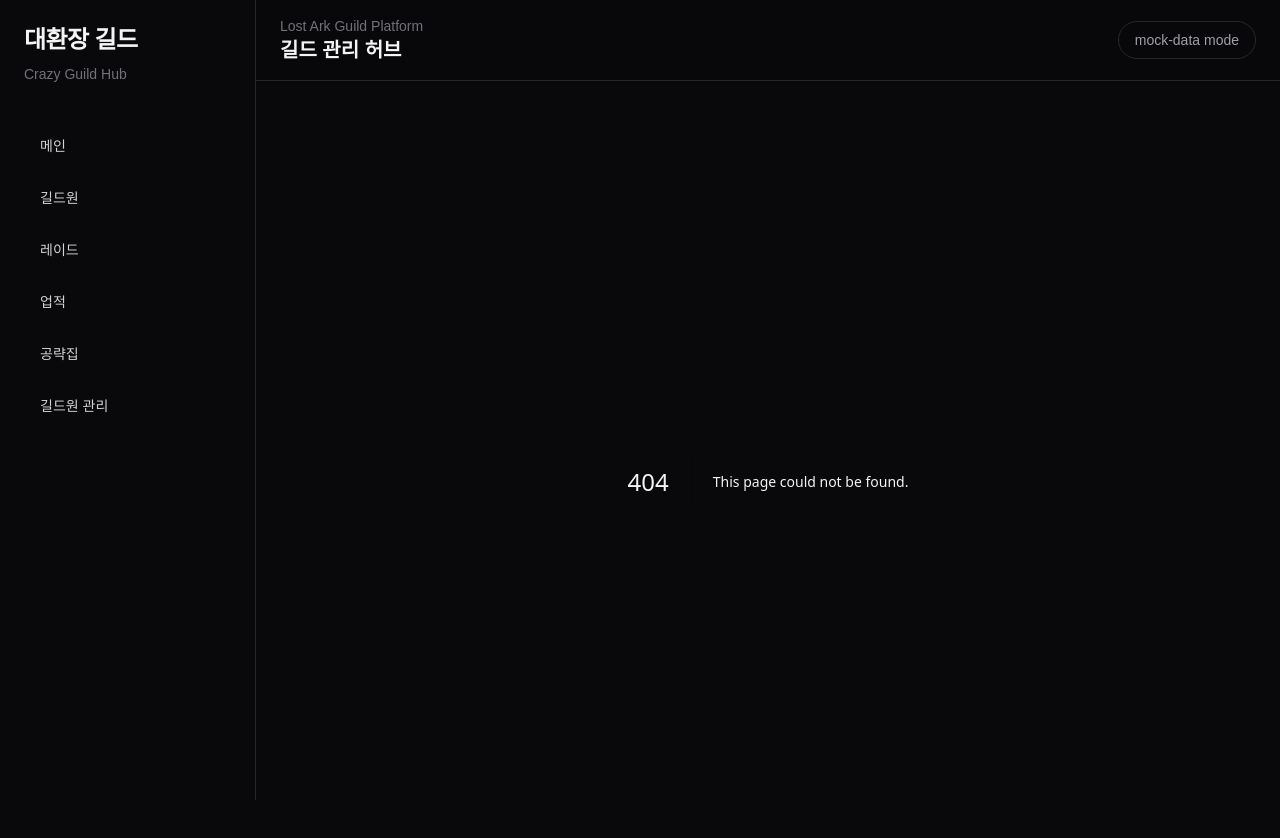
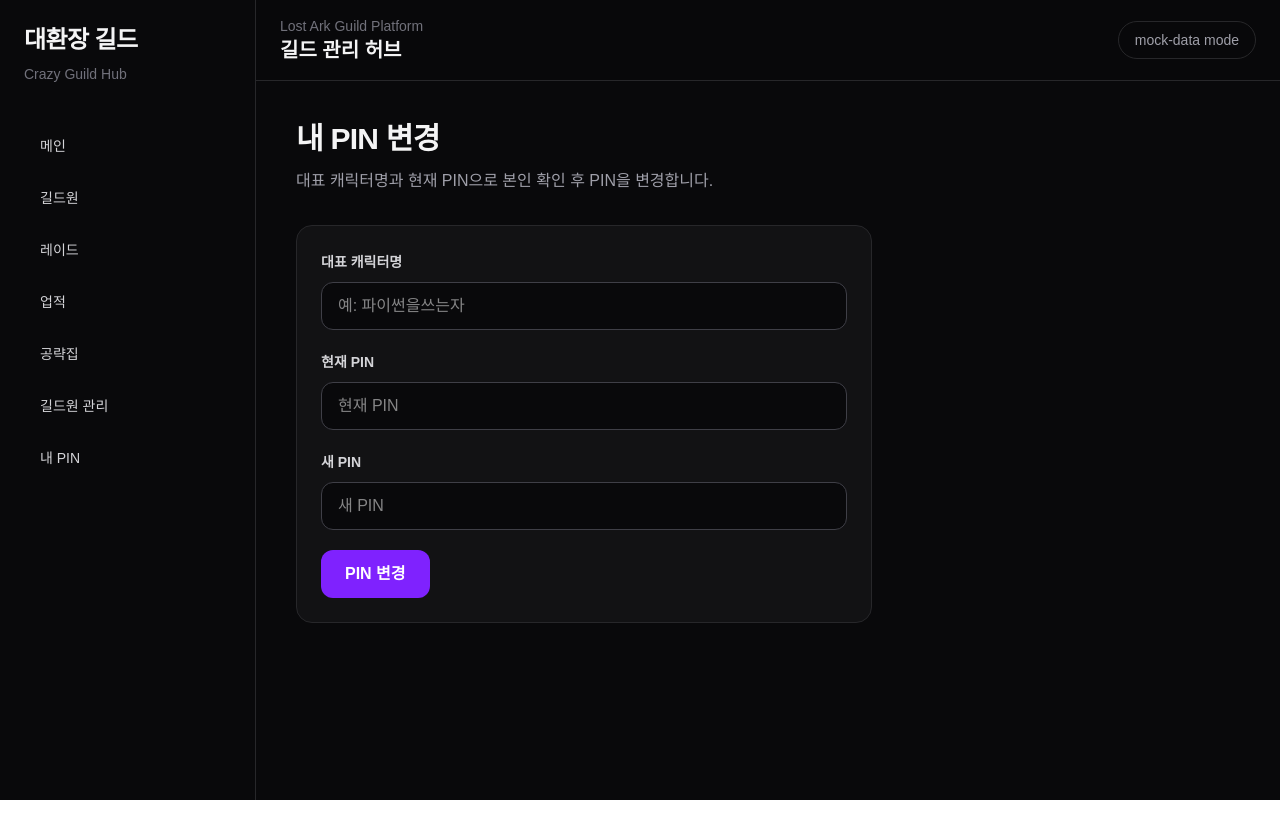
Before and after one commit to janghanyoung/crazy_guild_hub, a Next.js app: page /my/pin in a window 1280 px wide. Before the commit this address had no page. Shown: the top 838 px of the page. After the commit the page ends 800 px from the top, so only its background shows below. Built offline with nearby package versions, Linux system fonts and the light colour scheme; no server answers.

Commit message:
add guild member pin page

```diff
--- /dev/null
+++ b/app/my/pin/page.tsx
@@ -0,0 +1,121 @@
+"use client";
+
+import { useState } from "react";
+import PageContainer from "../../../components/ui/PageContainer";
+import SectionTitle from "../../../components/ui/SectionTitle";
+import { supabase } from "../../../lib/supabase/client";
+
+export default function PinPage() {
+  const [characterName, setCharacterName] = useState("");
+  const [currentPin, setCurrentPin] = useState("");
+  const [newPin, setNewPin] = useState("");
+  const [saving, setSaving] = useState(false);
+
+  async function handleChangePin() {
+    if (!characterName.trim()) {
+      alert("대표 캐릭터명을 입력하세요.");
+      return;
+    }
+
+    if (!currentPin.trim()) {
+      alert("현재 PIN을 입력하세요.");
+      return;
+    }
+
+    if (!newPin.trim()) {
+      alert("새 PIN을 입력하세요.");
+      return;
+    }
+
+    if (newPin.length < 4) {
+      alert("PIN은 최소 4자리로 설정하세요.");
+      return;
+    }
+
+    setSaving(true);
+
+    const { data: member, error: findError } = await supabase
+      .from("guild_members")
+      .select("id, main_character, pin_code")
+      .eq("main_character", characterName)
+      .eq("pin_code", currentPin)
+      .single();
+
+    if (findError || !member) {
+      setSaving(false);
+      alert("대표 캐릭터명 또는 현재 PIN이 틀렸습니다.");
+      return;
+    }
+
+    const { error } = await supabase
+      .from("guild_members")
+      .update({ pin_code: newPin })
+      .eq("id", member.id);
+
+    setSaving(false);
+
+    if (error) {
+      alert(error.message);
+      return;
+    }
+
+    localStorage.setItem("guild_main_character", member.main_character);
+
+    alert("PIN이 변경되었습니다.");
+    setCurrentPin("");
+    setNewPin("");
+  }
+
+  return (
+    <PageContainer>
+      <SectionTitle
+        title="내 PIN 변경"
+        description="대표 캐릭터명과 현재 PIN으로 본인 확인 후 PIN을 변경합니다."
+      />
+
+      <div className="max-w-xl space-y-5 rounded-2xl border border-zinc-800 bg-zinc-900/60 p-6">
+        <div>
+          <label className="text-sm font-bold text-zinc-300">
+            대표 캐릭터명
+          </label>
+          <input
+            value={characterName}
+            onChange={(e) => setCharacterName(e.target.value)}
+            placeholder="예: 파이썬을쓰는자"
+            className="mt-2 h-12 w-full rounded-xl border border-zinc-700 bg-zinc-950 px-4 text-white"
+          />
+        </div>
+
+        <div>
+          <label className="text-sm font-bold text-zinc-300">현재 PIN</label>
+          <input
+            type="password"
+            value={currentPin}
+            onChange={(e) => setCurrentPin(e.target.value)}
+            placeholder="현재 PIN"
+            className="mt-2 h-12 w-full rounded-xl border border-zinc-700 bg-zinc-950 px-4 text-white"
+          />
+        </div>
+
+        <div>
+          <label className="text-sm font-bold text-zinc-300">새 PIN</label>
+          <input
+            type="password"
+            value={newPin}
+            onChange={(e) => setNewPin(e.target.value)}
+            placeholder="새 PIN"
+            className="mt-2 h-12 w-full rounded-xl border border-zinc-700 bg-zinc-950 px-4 text-white"
+          />
+        </div>
+
+        <button
+          onClick={handleChangePin}
+          disabled={saving}
+          className="h-12 rounded-xl bg-violet-600 px-6 font-bold text-white hover:bg-violet-500 disabled:opacity-50"
+        >
+          {saving ? "변경 중..." : "PIN 변경"}
+        </button>
+      </div>
+    </PageContainer>
+  );
+}
--- a/app/raids/[id]/RaidJoinForm.tsx
+++ b/app/raids/[id]/RaidJoinForm.tsx
@@ -1,14 +1,10 @@
 "use client";
 
-import { useState } from "react";
+import { useEffect, useState } from "react";
 import { useRouter } from "next/navigation";
 import { supabase } from "../../../lib/supabase/client";
 
-export default function RaidJoinForm({
-  raidId,
-}: {
-  raidId: string;
-}) {
+export default function RaidJoinForm({ raidId }: { raidId: string }) {
   const router = useRouter();
 
   const [characterName, setCharacterName] = useState("");
@@ -16,6 +12,14 @@ export default function RaidJoinForm({
   const [role, setRole] = useState("딜러");
   const [memo, setMemo] = useState("");
   const [loading, setLoading] = useState(false);
+
+  useEffect(() => {
+    const savedName = localStorage.getItem("guild_main_character");
+
+    if (savedName) {
+      setCharacterName(savedName);
+    }
+  }, []);
 
   async function handleJoin() {
     if (!characterName.trim()) {
@@ -43,9 +47,7 @@ export default function RaidJoinForm({
       return;
     }
 
-    const { error } = await supabase
-      .from("raid_participants")
-      .insert({
+    const { error } = await supabase.from("raid_participants").insert({
       raid_id: raidId,
       guild_member_id: member.id,
       character_name: member.main_character,
@@ -56,7 +58,10 @@ export default function RaidJoinForm({
     setLoading(false);
 
     if (error) {
-      if (error.message.includes("duplicate")) {
+      if (
+        error.message.includes("duplicate") ||
+        error.code === "23505"
+      ) {
         alert("이미 신청한 레이드입니다.");
         return;
       }
@@ -65,7 +70,11 @@ export default function RaidJoinForm({
       return;
     }
 
+    localStorage.setItem("guild_main_character", member.main_character);
+
     alert("레이드 신청 완료");
+    setPinCode("");
+    setMemo("");
     router.refresh();
   }
 
@@ -74,39 +83,53 @@ export default function RaidJoinForm({
       <h2 className="text-xl font-black">레이드 신청</h2>
 
       <div className="mt-5 space-y-4">
+        <div>
+          <label className="text-sm font-bold text-zinc-300">
+            대표 캐릭터명
+          </label>
           <input
             value={characterName}
             onChange={(e) => setCharacterName(e.target.value)}
             placeholder="대표 캐릭터명"
-          className="h-12 w-full rounded-xl border border-zinc-700 bg-zinc-950 px-4 text-white"
+            className="mt-2 h-12 w-full rounded-xl border border-zinc-700 bg-zinc-950 px-4 text-white"
           />
+        </div>
 
+        <div>
+          <label className="text-sm font-bold text-zinc-300">PIN 번호</label>
           <input
             type="password"
             value={pinCode}
             onChange={(e) => setPinCode(e.target.value)}
             placeholder="PIN 번호"
-          className="h-12 w-full rounded-xl border border-zinc-700 bg-zinc-950 px-4 text-white"
+            className="mt-2 h-12 w-full rounded-xl border border-zinc-700 bg-zinc-950 px-4 text-white"
           />
+        </div>
 
+        <div>
+          <label className="text-sm font-bold text-zinc-300">역할</label>
           <select
             value={role}
             onChange={(e) => setRole(e.target.value)}
-          className="h-12 w-full rounded-xl border border-zinc-700 bg-zinc-950 px-4 text-white"
+            className="mt-2 h-12 w-full rounded-xl border border-zinc-700 bg-zinc-950 px-4 text-white"
           >
             <option>딜러</option>
             <option>서포터</option>
             <option>버스</option>
             <option>학원생</option>
           </select>
+        </div>
 
+        <div>
+          <label className="text-sm font-bold text-zinc-300">메모</label>
           <textarea
             value={memo}
             onChange={(e) => setMemo(e.target.value)}
             rows={4}
-          placeholder="메모"
-          className="w-full rounded-xl border border-zinc-700 bg-zinc-950 p-4 text-white"
+            placeholder="가능 시간, 캐릭터 변경 요청 등"
+            className="mt-2 w-full rounded-xl border border-zinc-700 bg-zinc-950 p-4 text-white"
           />
+        </div>
 
         <button
           onClick={handleJoin}
@@ -116,6 +139,10 @@ export default function RaidJoinForm({
           {loading ? "신청 중..." : "레이드 신청"}
         </button>
       </div>
+
+      <p className="mt-4 text-xs text-zinc-500">
+        한 번 신청하면 이 브라우저에 대표 캐릭터명이 저장됩니다.
+      </p>
     </div>
   );
 }
--- a/components/layout/Sidebar.tsx
+++ b/components/layout/Sidebar.tsx
@@ -7,6 +7,7 @@ const menus = [
   { href: "/achievements", label: "업적" },
   { href: "/guides", label: "공략집" },
   { href: "/admin/members", label: "길드원 관리" },
+  { href: "/my/pin", label: "내 PIN" },
 ];
 
 export default function Sidebar() {
```
Lines whose indentation alone changed are shown as unchanged.
